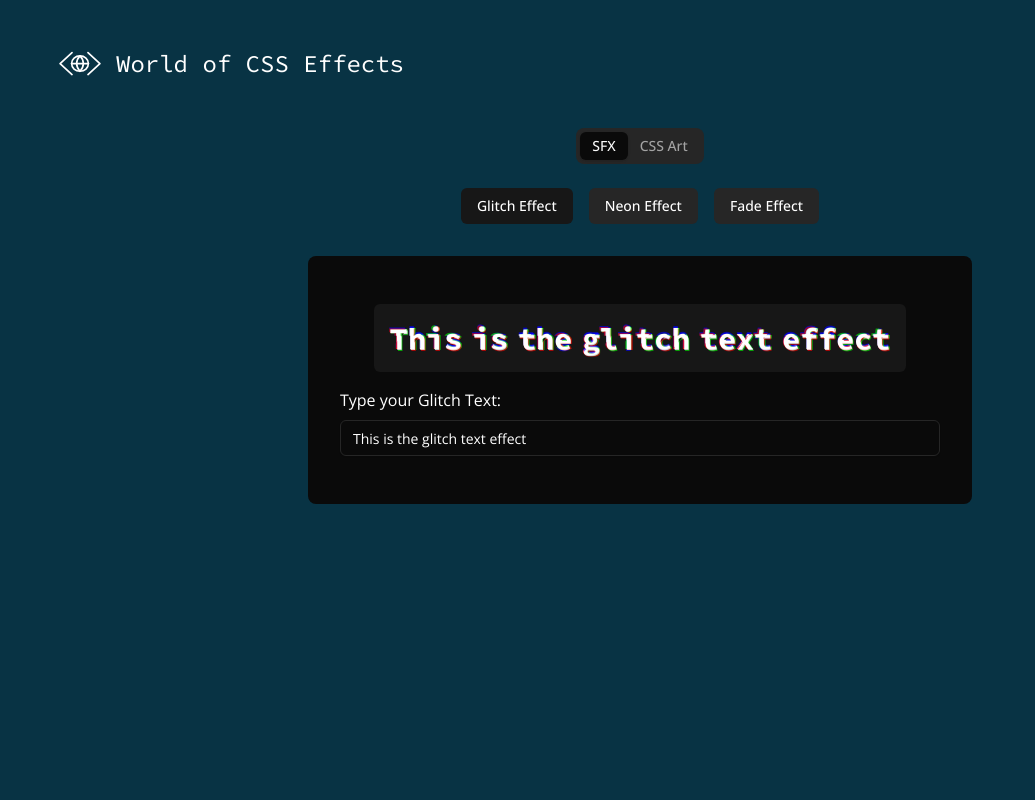
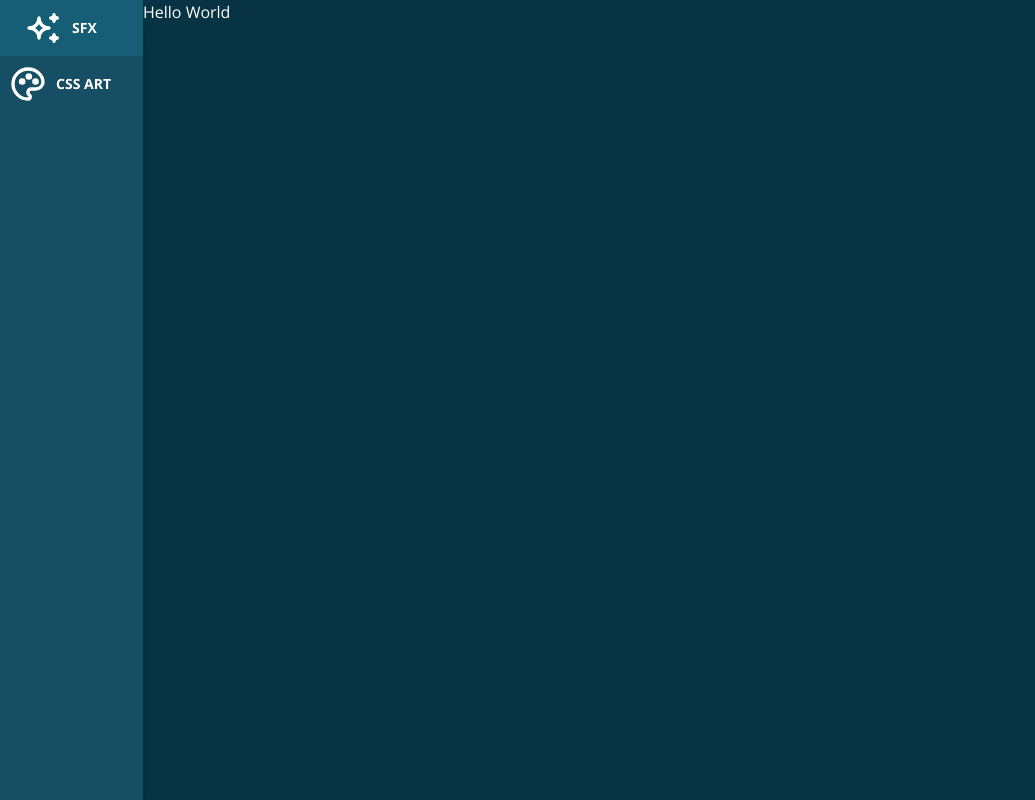
Before and after one commit to Sergie-AGA/web-dev-explorer-next, a Next.js app: page /world-of-css-effects in a window 1280 px wide. Shown: the whole page, without its empty margins (0-1035 px from the left). Built offline with nearby package versions, Linux system fonts and the light colour scheme.

Commit message:
Basic setup of the sidebar items

```diff
--- a/src/app/(projects)/world-of-css-effects/layout.tsx
+++ b/src/app/(projects)/world-of-css-effects/layout.tsx
@@ -14,10 +14,5 @@ export default function RootTemplate({
 }: {
   children: React.ReactNode;
 }) {
-  return (
-    <div className="bg-cyan-950 site-wrap">
-      <GlobalHeader title="World of CSS Effects"></GlobalHeader>
-      {children}
-    </div>
-  );
+  return <div className="bg-cyan-950 site-wrap p-0">{children}</div>;
 }
--- a/src/app/(projects)/world-of-css-effects/page.tsx
+++ b/src/app/(projects)/world-of-css-effects/page.tsx
@@ -1,9 +1,13 @@
 import ProjectWrapper from "@/features/world-css/components/ProjectWrapper";
+import ProjectSidebar from "@/features/world-css/components/Sidebar/ProjectSidebar";
 
 export default function Page() {
   return (
-    <main className="flex flex-col items-center p-4">
-      <ProjectWrapper />
-    </main>
+    <div className="flex">
+      <ProjectSidebar />
+      <main>
+        <ProjectWrapper />
+      </main>
+    </div>
   );
 }
--- a/src/features/world-css/components/ProjectWrapper.tsx
+++ b/src/features/world-css/components/ProjectWrapper.tsx
@@ -1,51 +1,9 @@
-import SimpleTabs from "@/components/Tabs/SimpleTabs";
-import DisplayListing from "./DisplayListing";
-import GlitchTextContainer from "./GlitchText/GlitchTextContainer";
-
 export default function ProjectWrapper() {
-  const tabData = [
-    {
-      title: "SFX",
-      value: "sfx",
-    },
-    {
-      title: "CSS Art",
-      value: "art",
-    },
-  ];
-
-  const sfxMap = [
-    {
-      title: "Glitch Effect",
-      value: "glitch",
-      component: GlitchTextContainer,
-    },
-    {
-      title: "Neon Effect",
-      value: "neon",
-      component: "",
-    },
-    {
-      title: "Fade Effect",
-      value: "fade",
-      component: "",
-    },
-  ];
-
-  const artMap = [
-    {
-      title: "CSS Phone",
-      value: "phone",
-      component: "",
-    },
-  ];
-
   return (
     <>
-      <SimpleTabs tabData={tabData} initialTab={"sfx"} className="m-auto">
-        <DisplayListing data={sfxMap} />
-        <DisplayListing data={artMap} />
-      </SimpleTabs>
+      Hello World
+      {/* <ProjectSidebar /> */}
+      {/* <DisplayListing data={sfxMap} /> */}
     </>
   );
 }
--- /dev/null
+++ b/src/features/world-css/components/Sidebar/ProjectSidebar.tsx
@@ -0,0 +1,29 @@
+"use client";
+
+import ProjectSidebarItem from "./ProjectSidebarItem";
+import { cn } from "@/utils/utils";
+import { componentData } from "../componentData";
+
+interface IProjectSidebar {
+  className?: string;
+}
+
+export default function ProjectSidebar({ className }: IProjectSidebar) {
+  return (
+    <aside
+      className={cn(
+        "flex flex-col h-view h-screen bg-cyan-900 relative z-10 shadow-xl",
+        className
+      )}
+    >
+      {componentData.map((component) => {
+        return (
+          <ProjectSidebarItem key={component.value} section={component.title}>
+            <component.icon size="30" className="md:hidden" />
+            <component.icon size="40" className="hidden md:block" />
+          </ProjectSidebarItem>
+        );
+      })}
+    </aside>
+  );
+}
--- /dev/null
+++ b/src/features/world-css/components/Sidebar/ProjectSidebarItem.tsx
@@ -0,0 +1,51 @@
+import { cn } from "@/utils/utils";
+import { useSidebarStore } from "../../store/useSidebarSection";
+
+interface IModalSidebarItemProps {
+  children: React.ReactNode;
+  section: string;
+}
+
+export default function ProjectSidebarItem({
+  children,
+  section,
+}: IModalSidebarItemProps) {
+  const { activeSection, changeActiveSection } = useSidebarStore((state) => {
+    return {
+      activeSection: state.activeSection,
+      changeActiveSection: state.changeActiveSection,
+    };
+  });
+
+  function handleSectionchange() {
+    changeActiveSection(section);
+  }
+
+  return (
+    <button
+      onClick={handleSectionchange}
+      className={cn(
+        "flex items-center gap-2 uppercase px-1 md:px-2 py-2 duration-300 bg-transparent hover:bg-cyan-800 pr-4 md:pr-8",
+        { "bg-cyan-800 pointer-events-none": activeSection == section }
+      )}
+    >
+      <div
+        className={cn("translate-x-0 group-hover:translate-y-0 duration-300", {
+          "translate-x-4": activeSection == section,
+        })}
+      >
+        {children}
+      </div>
+      <span
+        className={cn(
+          "translate-x-0 text-2xs md:text-sm duration-300 uppercase font-bold",
+          {
+            "translate-x-4": activeSection == section,
+          }
+        )}
+      >
+        {section}
+      </span>
+    </button>
+  );
+}
--- /dev/null
+++ b/src/features/world-css/components/Sidebar/ProjectSubSidebar.tsx
@@ -0,0 +1,3 @@
+export default function ProjectSubSidebar() {
+  return <div>Yo</div>;
+}
--- /dev/null
+++ b/src/features/world-css/components/componentData.ts
@@ -0,0 +1,50 @@
+import GlitchTextContainer from "./GlitchText/GlitchTextContainer";
+import {
+  IconSparkles,
+  IconPalette,
+  IconBoxMultiple,
+  IconLoader,
+  IconBrightnessUp,
+  IconSelectAll,
+} from "@tabler/icons-react";
+
+export const componentData = [
+  {
+    title: "SFX",
+    value: "sfx",
+    icon: IconSparkles,
+    components: [
+      {
+        title: "Glitch Effect",
+        value: "glitch",
+        icon: IconSelectAll,
+        component: GlitchTextContainer,
+      },
+      {
+        title: "Neon Effect",
+        value: "neon",
+        icon: IconBrightnessUp,
+        component: "",
+      },
+      {
+        title: "Fade Effect",
+        value: "fade",
+        icon: IconLoader,
+        component: "",
+      },
+    ],
+  },
+  {
+    title: "CSS Art",
+    value: "art",
+    icon: IconPalette,
+    components: [
+      {
+        title: "CSS Phone",
+        value: "phone",
+        icon: "",
+        component: "",
+      },
+    ],
+  },
+];
--- /dev/null
+++ b/src/features/world-css/store/useSidebarSection.ts
@@ -0,0 +1,14 @@
+import { create } from "zustand";
+
+interface ISidebarState {
+  activeSection: string;
+  changeActiveSection: (section: string) => void;
+}
+
+export const useSidebarStore = create<ISidebarState>()((set) => ({
+  activeSection: "SFX",
+
+  changeActiveSection: (section) => {
+    set({ activeSection: section });
+  },
+}));
```
